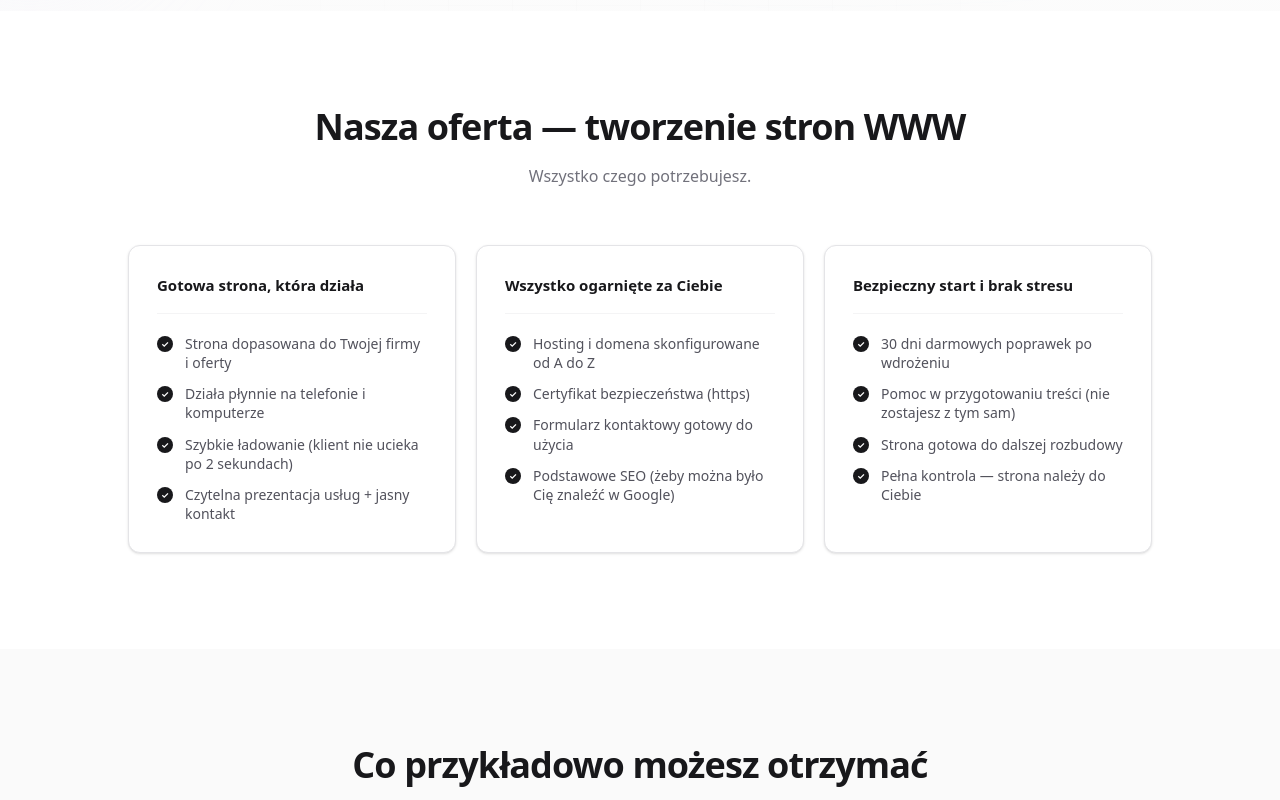
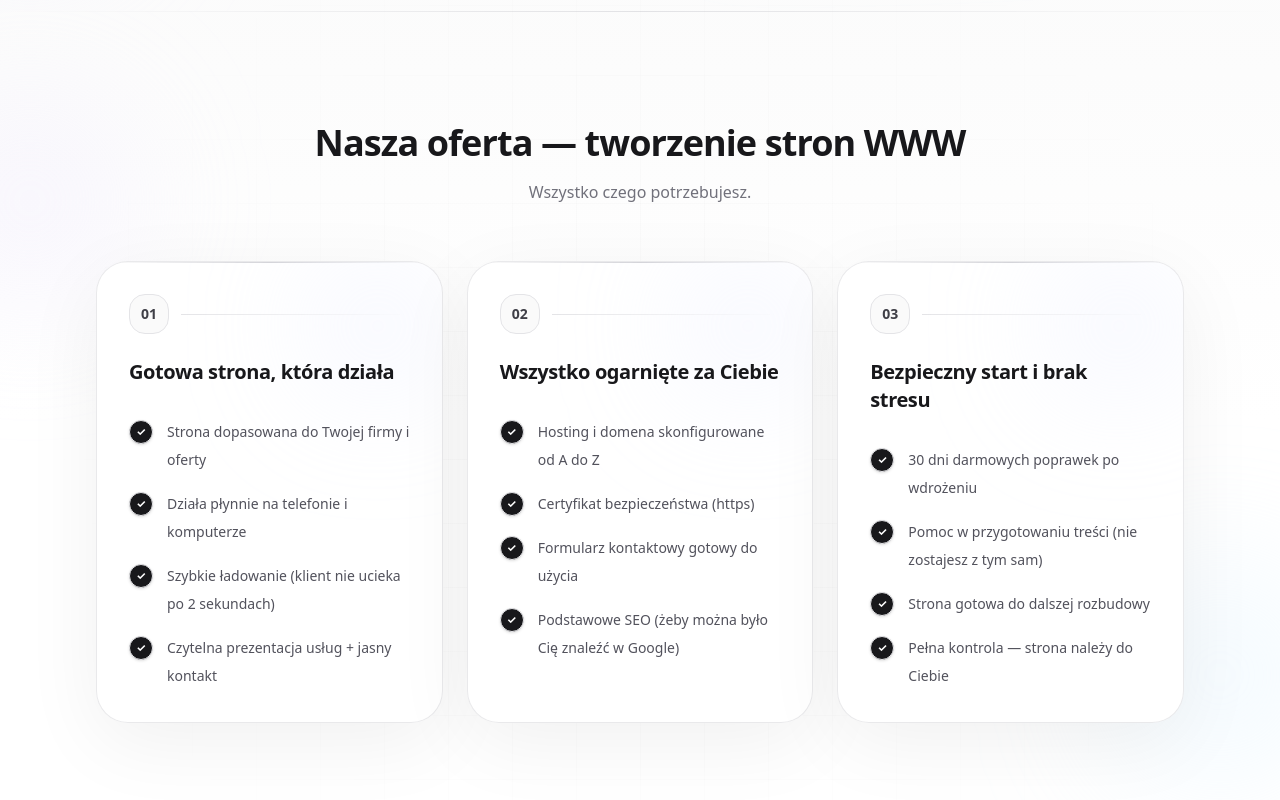
Before and after one commit to zombinator1/ZombiStackPortfolio, a Next.js app: page / in a window 1280 px wide. Shown: the part 1020-1820 px from the top of the page. Built offline with nearby package versions, Linux system fonts and the light colour scheme; no server answers.

Commit message:
premium offer includes1

```diff
--- a/src/app/page.tsx
+++ b/src/app/page.tsx
@@ -7,6 +7,7 @@ import { OfferIncludes } from '@/components/marketing/offer-includes';
 import { ValueProps } from '@/components/marketing/value-props';
 import { CtaBand } from '@/components/marketing/cta-band';
 import { PremiumHero } from '@/components/marketing/premium-hero';
+import { PremiumOfferIncludes } from '@/components/marketing/premium-offer-includes';
 
 export const metadata: Metadata = {
   title: 'Strony WWW dla firm — szybko i bez przepłacania',
@@ -16,7 +17,7 @@ export default function HomePage() {
   return (
     <>
       <PremiumHero />
-      <OfferIncludes />
+      <PremiumOfferIncludes />
       <TemplatesPreview />
       <ProcessSteps />
       {/* <GoogleReviews /> */}
--- /dev/null
+++ b/src/components/marketing/premium-offer-includes.tsx
@@ -0,0 +1,99 @@
+import { Container } from '@/components/ui/container';
+import { SectionHeading } from '@/components/ui/section-heading';
+
+const groups = [
+  {
+    title: 'Gotowa strona, która działa',
+    items: [
+      'Strona dopasowana do Twojej firmy i oferty',
+      'Działa płynnie na telefonie i komputerze',
+      'Szybkie ładowanie (klient nie ucieka po 2 sekundach)',
+      'Czytelna prezentacja usług + jasny kontakt',
+    ],
+  },
+  {
+    title: 'Wszystko ogarnięte za Ciebie',
+    items: [
+      'Hosting i domena skonfigurowane od A do Z',
+      'Certyfikat bezpieczeństwa (https)',
+      'Formularz kontaktowy gotowy do użycia',
+      'Podstawowe SEO (żeby można było Cię znaleźć w Google)',
+    ],
+  },
+  {
+    title: 'Bezpieczny start i brak stresu',
+    items: [
+      '30 dni darmowych poprawek po wdrożeniu',
+      'Pomoc w przygotowaniu treści (nie zostajesz z tym sam)',
+      'Strona gotowa do dalszej rozbudowy',
+      'Pełna kontrola — strona należy do Ciebie',
+    ],
+  },
+];
+
+export function PremiumOfferIncludes() {
+  return (
+    <section className="relative overflow-hidden bg-gradient-to-b from-zinc-50/70 via-white to-white py-24 sm:py-28">
+      <BackgroundDecor />
+
+      <Container>
+        <div className="relative z-10">
+          <SectionHeading
+            title="Nasza oferta — tworzenie stron WWW"
+            subtitle="Wszystko czego potrzebujesz."
+          />
+
+          <div className="mx-auto mt-14 grid max-w-6xl gap-6 lg:grid-cols-3">
+            {groups.map((group, index) => (
+              <article
+                key={group.title}
+                className="group relative overflow-hidden rounded-[2rem] border border-zinc-200/80 bg-white/95 p-8 shadow-[0_20px_80px_rgba(0,0,0,0.06)] backdrop-blur transition duration-300 hover:-translate-y-1 hover:shadow-[0_24px_100px_rgba(0,0,0,0.08)]"
+              >
+                <div className="absolute inset-x-0 top-0 h-px bg-gradient-to-r from-transparent via-zinc-300 to-transparent" />
+                <div className="absolute right-0 top-0 h-32 w-32 rounded-full bg-indigo-100/40 blur-3xl transition duration-500 group-hover:bg-indigo-100/60" />
+
+                <div className="relative">
+                  <div className="mb-6 flex items-center gap-3">
+                    <div className="inline-flex h-10 w-10 items-center justify-center rounded-2xl border border-zinc-200 bg-zinc-50 text-sm font-semibold text-zinc-700">
+                      0{index + 1}
+                    </div>
+                    <div className="h-px flex-1 bg-gradient-to-r from-zinc-200 to-transparent" />
+                  </div>
+
+                  <h3 className="max-w-xs text-xl font-semibold tracking-[-0.02em] text-zinc-900">
+                    {group.title}
+                  </h3>
+
+                  <ul className="mt-8 space-y-4">
+                    {group.items.map((item) => (
+                      <li key={item} className="flex items-start gap-3.5">
+                        <span className="mt-0.5 inline-flex h-6 w-6 shrink-0 items-center justify-center rounded-full border border-zinc-200 bg-zinc-900 text-[11px] font-bold text-white shadow-sm">
+                          ✓
+                        </span>
+
+                        <span className="text-sm leading-7 text-zinc-600">
+                          {item}
+                        </span>
+                      </li>
+                    ))}
+                  </ul>
+                </div>
+              </article>
+            ))}
+          </div>
+        </div>
+      </Container>
+    </section>
+  );
+}
+
+function BackgroundDecor() {
+  return (
+    <>
+      <div className="absolute inset-x-0 top-0 h-px bg-gradient-to-r from-transparent via-zinc-200 to-transparent" />
+      <div className="absolute left-[-80px] top-[80px] h-[220px] w-[220px] rounded-full bg-violet-100/30 blur-3xl" />
+      <div className="absolute right-[-60px] bottom-[40px] h-[240px] w-[240px] rounded-full bg-sky-100/30 blur-3xl" />
+      <div className="absolute inset-0 bg-[linear-gradient(to_right,rgba(24,24,27,0.025)_1px,transparent_1px),linear-gradient(to_bottom,rgba(24,24,27,0.025)_1px,transparent_1px)] bg-[size:64px_64px] [mask-image:radial-gradient(circle_at_center,white,transparent_80%)]" />
+    </>
+  );
+}
```
